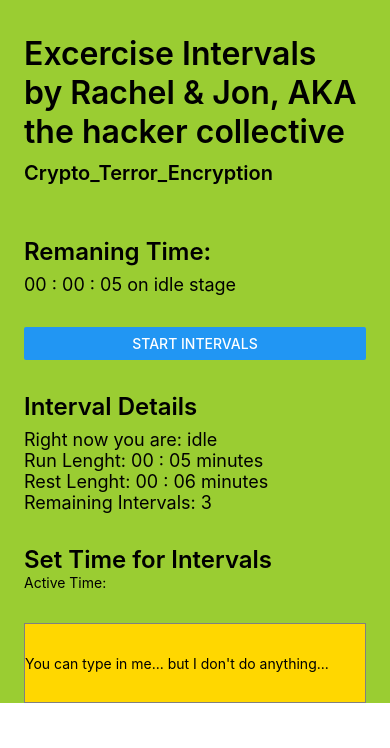
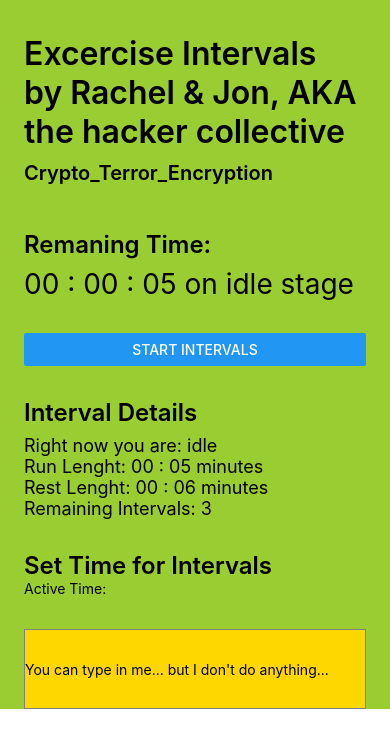
Before and after one commit to MustardJoe/IntervalsV2, a React Native app: screen / in a window 390 px wide. Shown: the top 748 px of the page. Built offline with nearby package versions, Linux system fonts and the light colour scheme; what react-native would draw is missing.

Commit message:
style tweaks

```diff
--- a/components/countdowntimer/CountDownDisplay.js
+++ b/components/countdowntimer/CountDownDisplay.js
@@ -25,7 +25,7 @@ const CountDownDisplay = (props) => {
 
   return (
     <>
-      <Text>
+      <Text style={counterStyle}>
         {appTimerCurrentTime.hours} : {appTimerCurrentTime.minutes} :{' '}
         {appTimerCurrentTime.seconds} on {props.timeToDisplay.currentProcess}{' '}
         stage
@@ -34,4 +34,10 @@ const CountDownDisplay = (props) => {
   );
 };
 
+let counterStyle = {
+  fontSize: 28,
+  paddingTop: 2,
+  paddingBottom: 5,
+};
+
 export default CountDownDisplay;
--- a/components/header/Header.js
+++ b/components/header/Header.js
@@ -20,7 +20,7 @@ const Header = () => {
 let headStyle = {
   fontSize: 32,
   paddingTop: 2,
-  paddingBottom: 10,
+  paddingBottom: 5,
 };
 
 let title = {
@@ -29,7 +29,7 @@ let title = {
 
 let name = {
   fontSize: 20,
-  paddingBottom: 10,
+  paddingBottom: 8,
   paddingTop: 10,
 };
 
```
